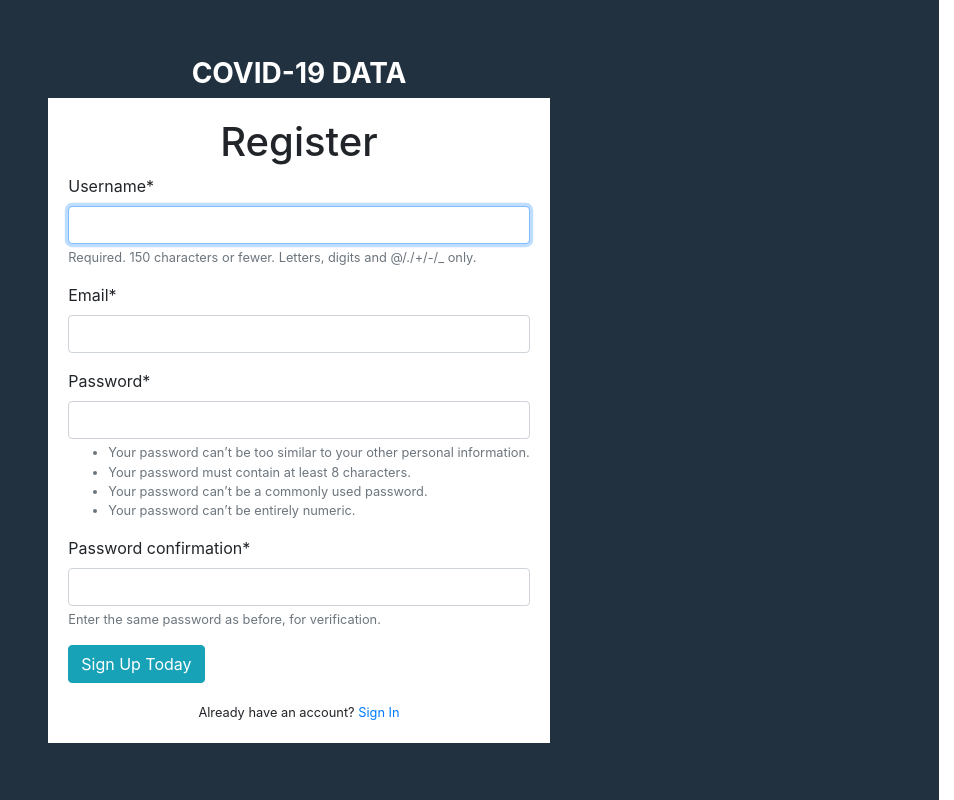
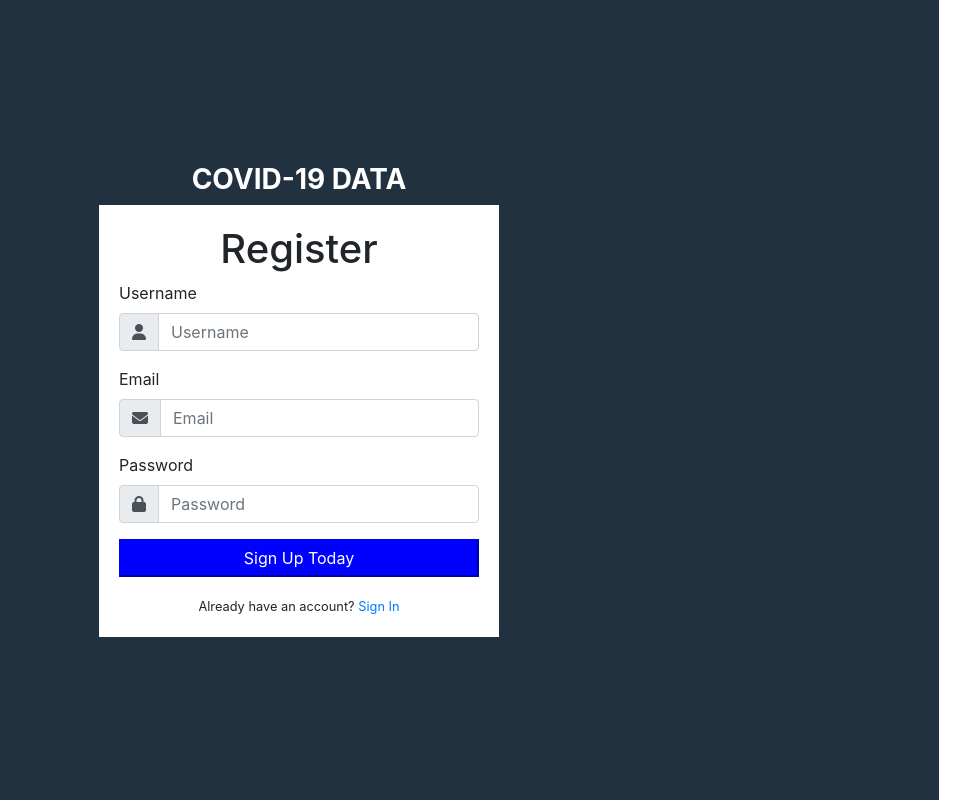
Before and after one commit to Muuyi/covid19-data, a Django app: page /register/ in a window 1280 px wide. Shown: the whole page, without its empty margins (326-1280 px from the left). Run offline with Django 3.2, Linux system fonts and the light colour scheme; some libraries are stand-ins or nearby versions.

Commit message:
Email verification

```diff
--- a/stats/static/stats/main.css
+++ b/stats/static/stats/main.css
@@ -1,3 +1,16 @@
+.button{
+    width:100%;
+    padding:5px;
+    background-color:#0000FF;
+    color:#FFFFFF;
+    border-color:#0000FF;
+}
+.button:hover{
+    background-color:#00008B;
+    border-color:#00008B;
+    cursor:pointer;
+    font-weight:bolder;
+}
 .covid-header{
     text-align:center;
 }
@@ -49,7 +62,7 @@
         font-weight:bolder;
     }
     .login{
-        min-width:300px;
+        min-width:400px;
         background-color:#FFFFFF;
         padding:20px;
     }
--- a/stats/templates/stats/register.html
+++ b/stats/templates/stats/register.html
@@ -3,11 +3,38 @@
 {% block content %}
 <div class="content-section">
     <h1 class="login-h1">Register</h1>
-    <form method="POST">
+    <form method="POST" autocomplete="off">
         {% csrf_token %}
-        {{ form | crispy }}
+        <!-- {{ form | crispy }} -->
         <div class="form-group">
-            <button type="submit" class="btn btn-info">Sign Up Today</button>
+            <label for="">Username</label>
+            <div class="input-group">
+                <div class="input-group-prepend">
+                  <div class="input-group-text"><i class="fas fa-user"></i></div>
+                </div>
+                <input type="text" class="form-control" name="username" placeholder="Username">
+              </div>
+        </div>
+        <div class="form-group">
+            <label for="">Email</label>
+            <div class="input-group">
+                <div class="input-group-prepend">
+                  <div class="input-group-text"><i class="fa fa-envelope" aria-hidden="true"></i></div>
+                </div>
+                <input type="text" class="form-control" name="email" placeholder="Email">
+              </div>
+        </div>
+        <div class="form-group">
+            <label for="">Password</label>
+            <div class="input-group">
+                <div class="input-group-prepend">
+                  <div class="input-group-text"><i class="fa fa-lock" aria-hidden="true"></i></div>
+                </div>
+                <input type="password" class="form-control" name="password" placeholder="Password">
+              </div>
+        </div>
+        <div class="form-group">
+            <button type="submit" class="button">Sign Up Today</button>
         </div>
     </form>
     <div>
--- a/stats/urls.py
+++ b/stats/urls.py
@@ -7,6 +7,6 @@ urlpatterns = [
     path('register/', views.RegistrationView.as_view(), name='register'),
     path('dashboard/', views.dashboard, name='dashboard'),
     path('datatables-data/',views.DataTableView.as_view(),name='datatables-data'),
-    path('activate/<uid>/<token>', views.AccountActivateView.as_view(),name='activate')
+    path('activate/<uidb64>/<token>', views.AccountActivateView.as_view(),name='activate')
     # path('data-upload', views.data_upload,name="data_upload")
 ]
--- a/stats/utils.py
+++ b/stats/utils.py
@@ -1,5 +1,6 @@
 from django.contrib.auth.tokens import PasswordResetTokenGenerator
-
+from six import text_type
 class TokenGenerator(PasswordResetTokenGenerator):
-    pass
+    def _make_hash_value(self,user,timestamp):
+        return(text_type(user.is_active)+text_type(user.pk)+text_type(timestamp))
 generate_token = TokenGenerator()
--- a/stats/views.py
+++ b/stats/views.py
@@ -16,6 +16,8 @@ from django.utils.http import urlsafe_base64_encode, urlsafe_base64_decode
 from django.utils.encoding import force_bytes,force_text,DjangoUnicodeDecodeError
 from . utils import generate_token
 from django.conf import settings
+from django.contrib.auth.models import User
+from django.urls import reverse
 # Create your views here.
 class LoginView(View):
     def get(self,request):
@@ -26,35 +28,35 @@ class RegistrationView(View):
         form = UserRegisterForm()
         return render(request,'stats/register.html',{'form':form})
     def post(self,request):
-        form = UserRegisterForm(request.POST)
-        if form.is_valid():
-            user = form.save(commit=False)
+        username = request.POST['username']
+        email = request.POST['email']
+        password = request.POST['password']
+        if not User.objects.filter(email=email).exists():
+            if len(password) < 6:
+                messages.error(request,'Password is too short')
+                return render(request,'stats/register.html')
+            user = User.objects.create_user(username=username,email=email)
+            user.set_password(password)
             user.is_active = False
             user.save()
-            current_site = get_current_site(request)
-            email = user.email
             email_subject = "Activate your account"
-            msg = render_to_string('stats/activate.html',
-                {
-                    'user':user,
-                    'domain':current_site.domain,
-                    'uid':urlsafe_base64_encode(force_bytes(user.pk)),
-                    'token':generate_token.make_token(user)
-                }
-            )
-            email_body = ''
+            uidb64 = urlsafe_base64_encode(force_bytes(user.pk))
+            link = reverse('activate',kwargs={'uidb64':uidb64,'token':generate_token.make_token(user)})
+            current_site = get_current_site(request).domain
+            activate_url = 'http://'+current_site+link
+            email_body = 'Hi '+user.username+'\n Please click the link below to activate your account \n'+activate_url
             email_send = EmailMessage(
                 email_subject,
-                msg,
+                email_body,
                 'noreply@muuyiandrew.com',
                 [email]
             )
-            email_send.send()
-            messages.success(request, f'Your account has been successfully created! You can now login')
+            email_send.send(fail_silently=False)
+            messages.info(request, f'Your account has been successfully created!Login to your email address to activate your account')
             return redirect('login')
         else:
-            form = UserRegisterForm()
-        return render(request, 'stats/register.html',{'form':form})
+            messages.error(request, f'This email already exists! Please use another email')
+            return redirect('register')
 #Dashboard
 @login_required
 def dashboard(request):
```
Also changed, not shown: covid/settings.py (+5 -5 lines).
